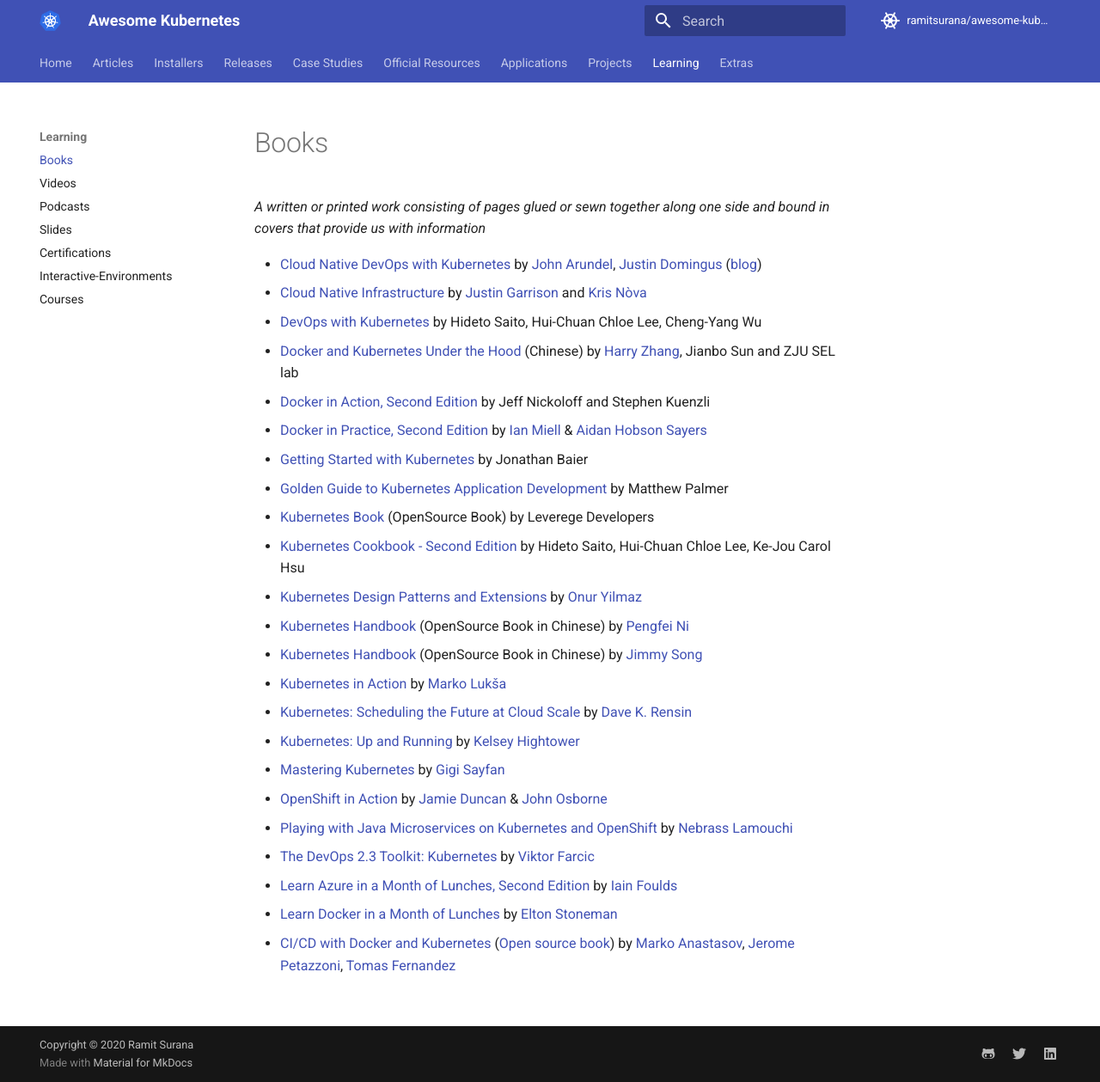
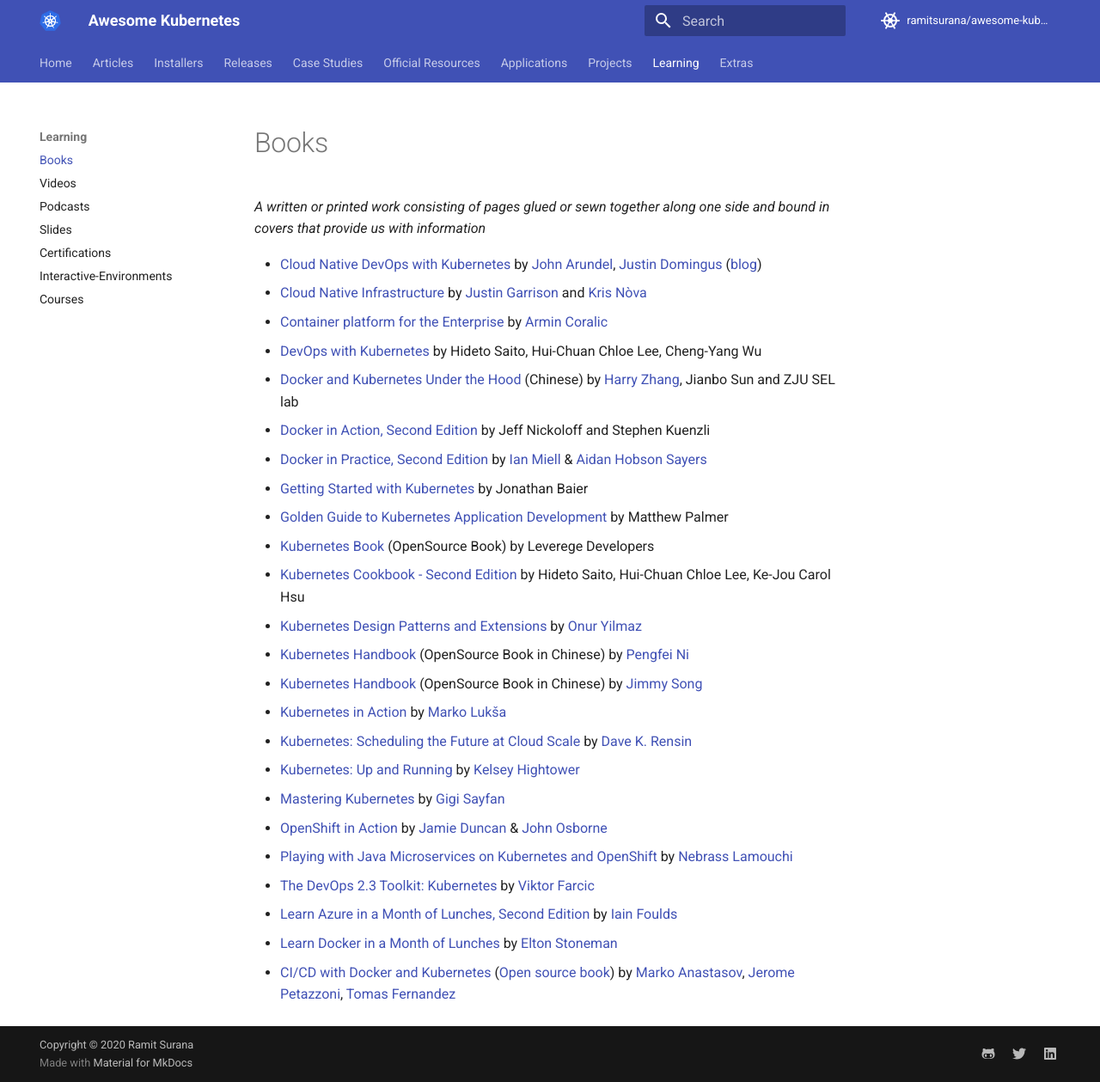
Before and after one commit to topstar920707/awesome-kubernetes, an MkDocs documentation site: the page built from docs/learning-resources/books.md, in a window 1280 px wide and 1259 px high. Shown: the whole window at 86% size. Built offline with MkDocs 1.6.1 and Material for MkDocs 9.7.7, drawn with Linux system fonts in a browser that asks for light colours; comment, search, counter and statistics services are not loaded.

Commit message:
Adding CPE book (#647)
Signed-off-by: Armin <armin@coralic.nl>

```diff
--- a/docs/learning-resources/books.md
+++ b/docs/learning-resources/books.md
@@ -6,6 +6,7 @@ us with information*
 
 * [Cloud Native DevOps with Kubernetes](http://shop.oreilly.com/product/0636920175131.do) by [John Arundel](https://twitter.com/bitfield), [Justin Domingus](https://justindomingus.com/) ([blog](https://cloudnativedevopsblog.com))
 * [Cloud Native Infrastructure](http://cnibook.info) by [Justin Garrison](https://justingarrison.com) and [Kris Nòva](https://www.nivenly.com/)
+* [Container platform for the Enterprise](https://leanpub.com/cpe) by [Armin Coralic](https://twitter.com/acoralic)
 * [DevOps with Kubernetes](https://www.packtpub.com/virtualization-and-cloud/devops-kubernetes) by Hideto Saito, Hui-Chuan Chloe Lee, Cheng-Yang Wu
 * [Docker and Kubernetes Under the Hood](http://item.jd.com/11757034.html) (Chinese) by [Harry Zhang](https://twitter.com/resouer), Jianbo Sun and ZJU SEL lab
 * [Docker in Action, Second Edition](https://www.manning.com/books/docker-in-action-second-edition) by Jeff Nickoloff and Stephen Kuenzli
```
